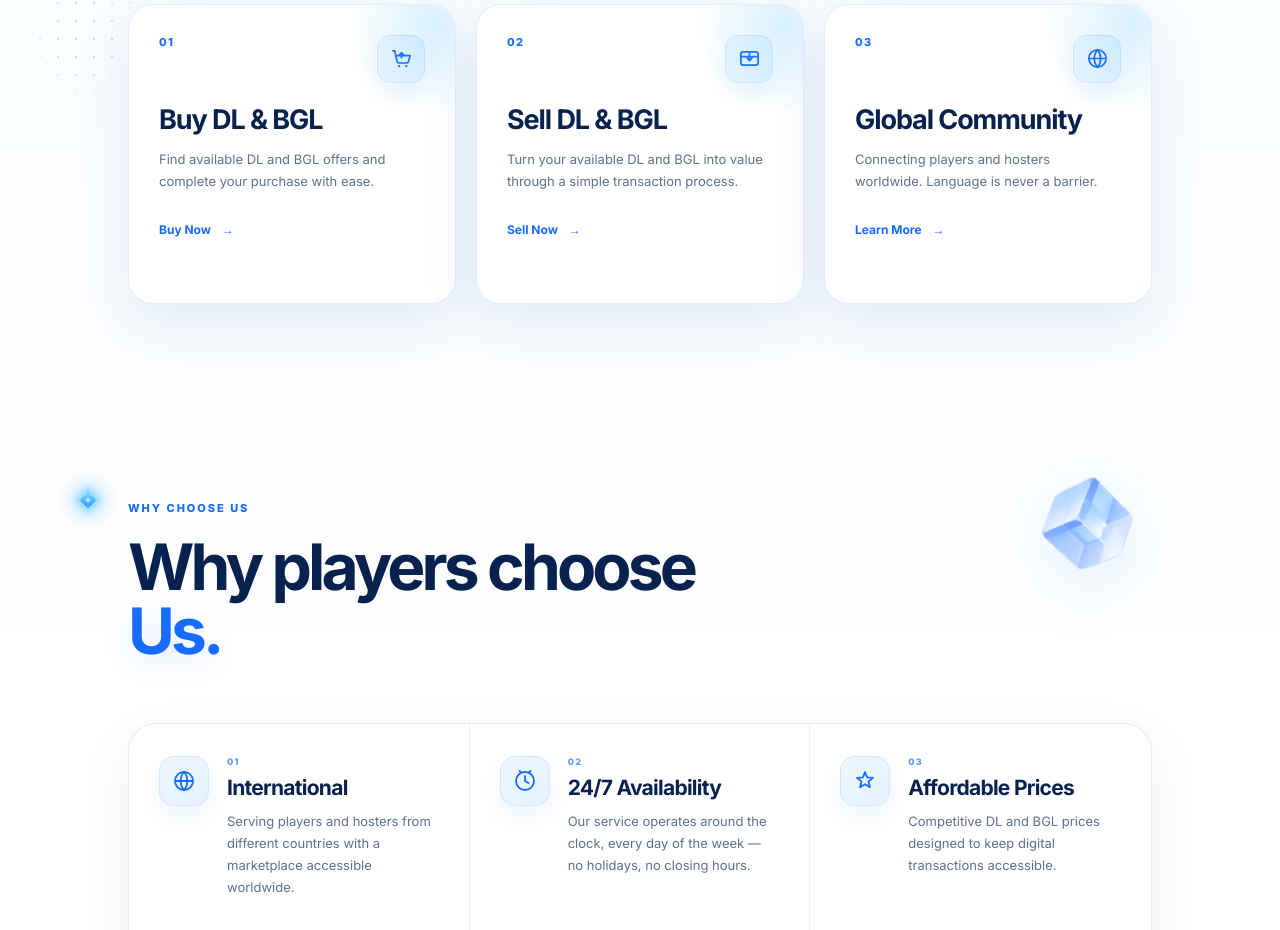
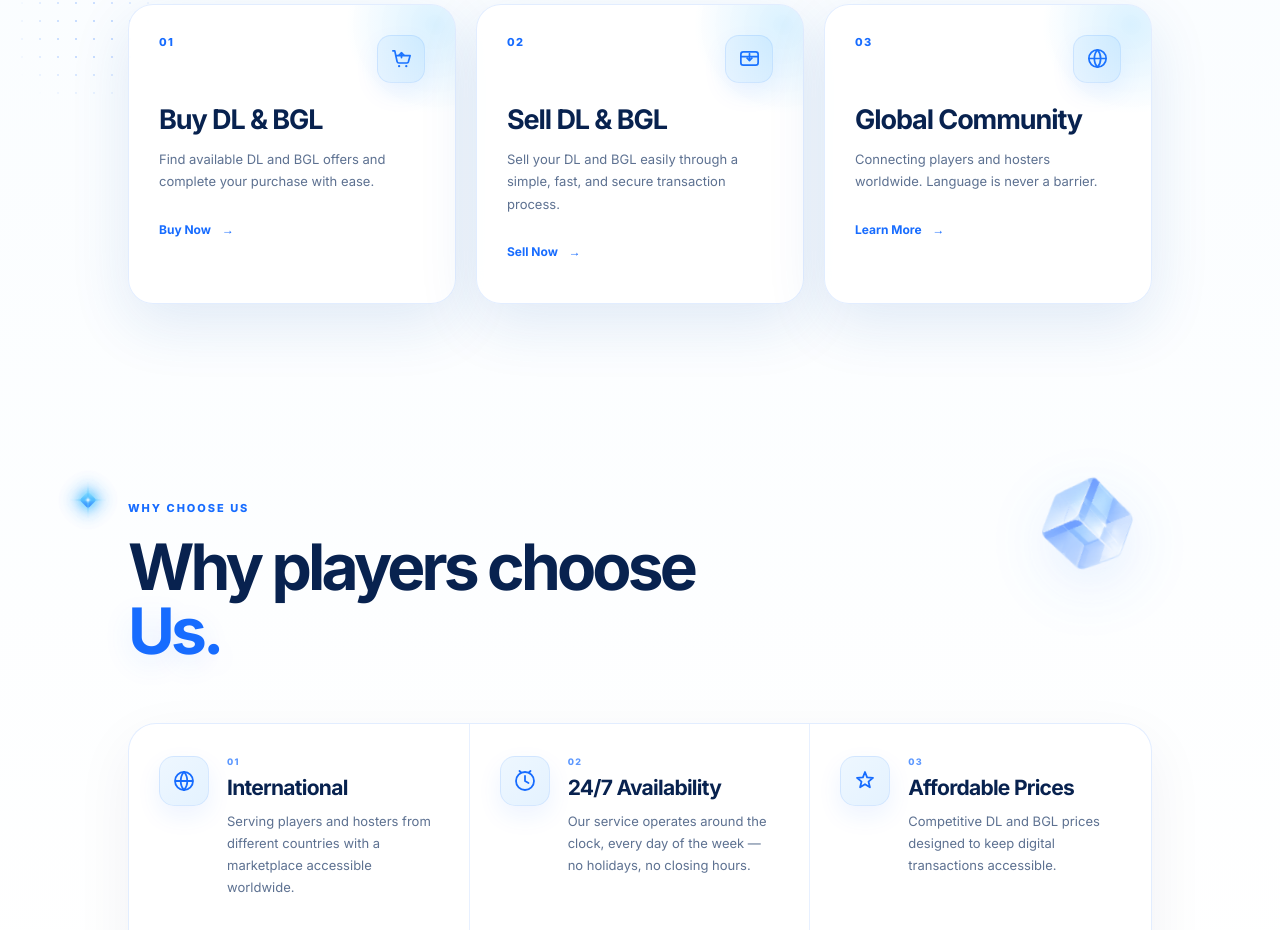
Before and after one commit to StefanieVW/PucaaStore, a Vue app: page / in a window 1280 px wide. Shown: the part 2220-3150 px from the top of the page. Built offline with nearby package versions, Linux system fonts and the light colour scheme.

Commit message:
Services

```diff
--- a/src/composables/useLanguage.ts
+++ b/src/composables/useLanguage.ts
@@ -108,7 +108,7 @@ const translations = {
       sell: {
         title: 'Sell DL & BGL',
         description:
-          'Turn your available DL and BGL into value through a simple transaction process.',
+          'Sell your DL and BGL easily through a simple, fast, and secure transaction process.',
         action: 'Sell Now',
       },
 
@@ -378,7 +378,7 @@ const translations = {
       sell: {
         title: 'Jual DL & BGL',
         description:
-          'Ubah DL dan BGL yang kamu miliki menjadi nilai melalui proses transaksi yang sederhana.',
+          'Jual DL dan BGL kamu dengan mudah melalui proses transaksi yang cepat, sederhana, dan aman.',
         action: 'Jual Sekarang',
       },
 
```
